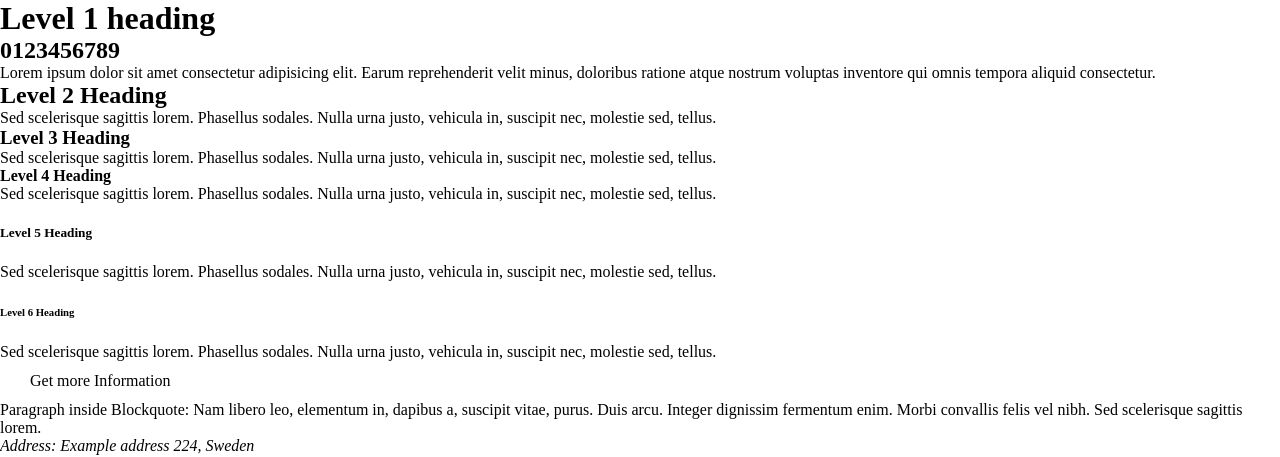
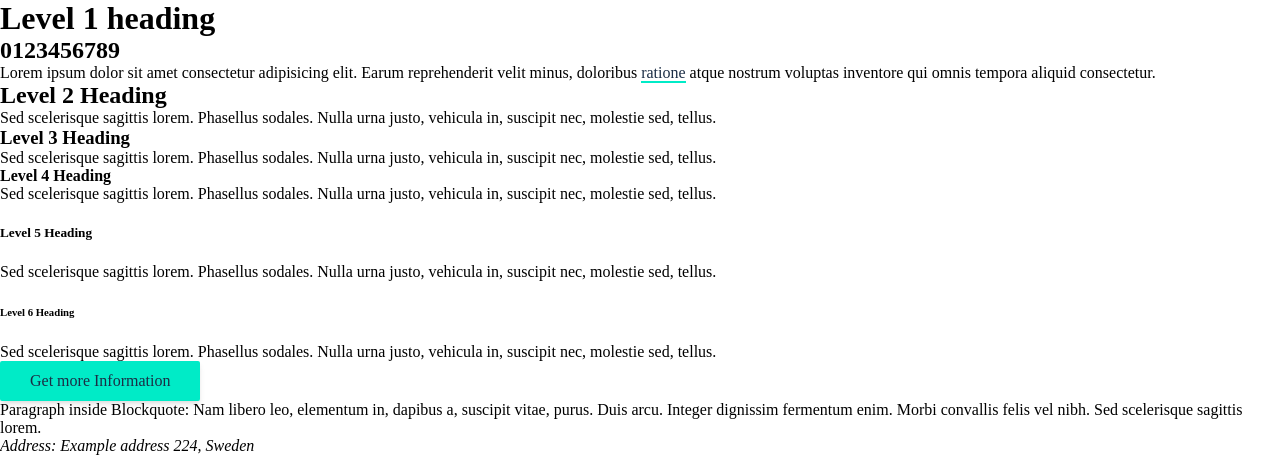
Before and after one commit to Nutod/next-styled, a Next.js app: page / in a window 1280 px wide. Shown: the top 457 px of the page. Built offline with nearby package versions, Linux system fonts and the light colour scheme.

Commit message:
Added critical to global styling

```diff
--- a/styles/global.js
+++ b/styles/global.js
@@ -1,9 +1,10 @@
 import { createGlobalStyle } from 'styled-components'
 import { reset } from './reset'
 import { elements } from './elements'
+import { critical } from './critical'
 
 export const GlobalStyles = createGlobalStyle`
   ${reset}
-
+  ${critical}
   ${elements}
 `
```
